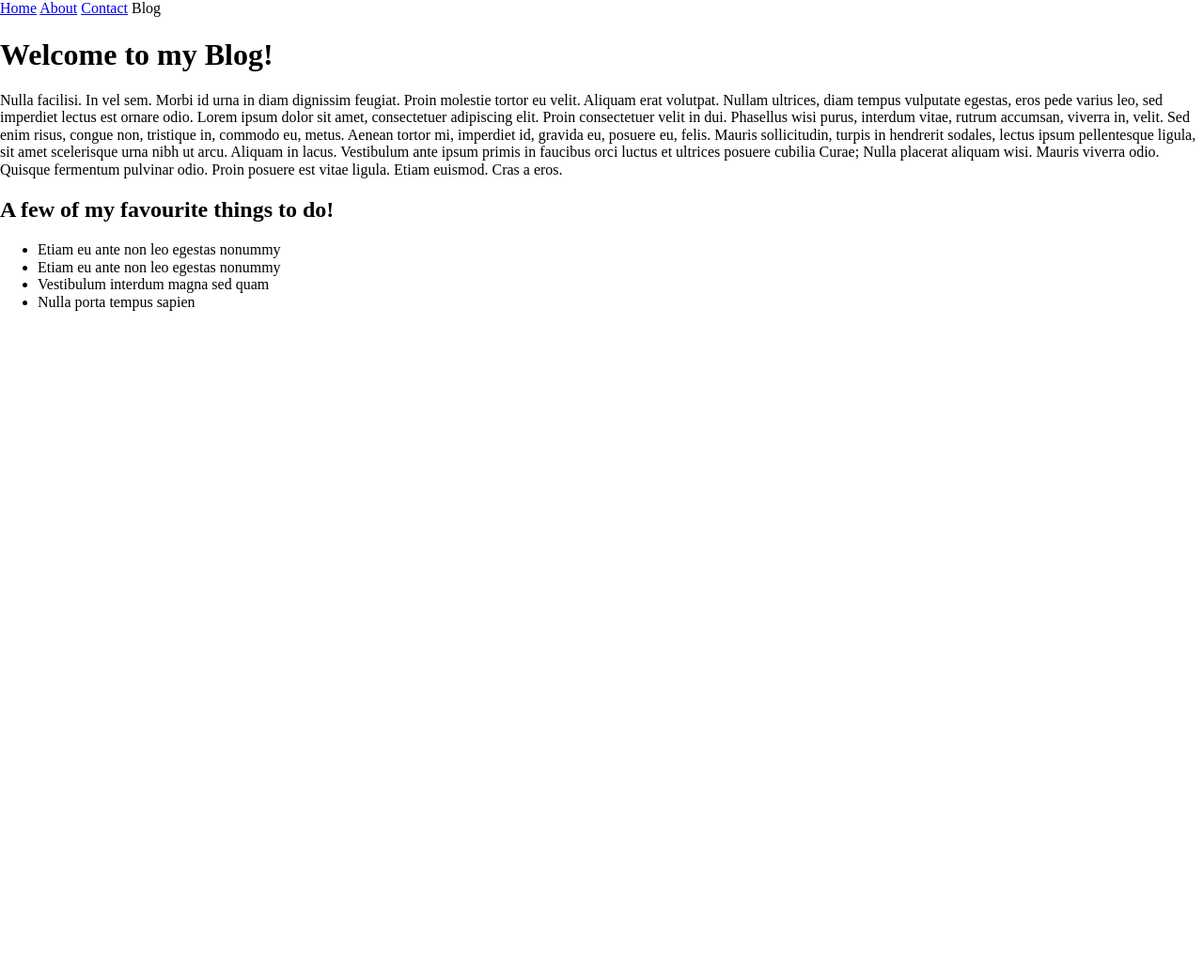
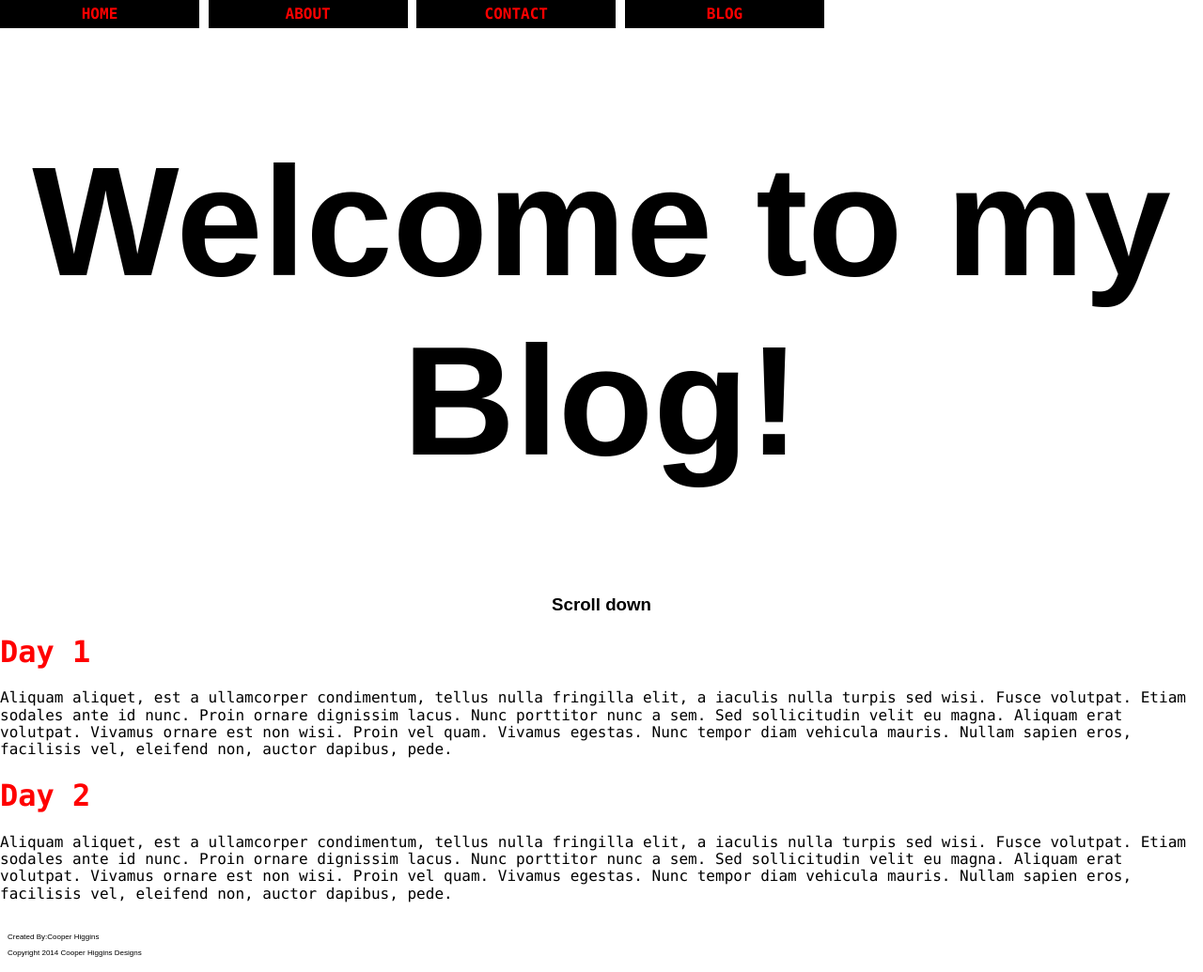
Before and after one commit to CooperHiggins/blog, a plain HTML site: page index.html in a window 1280 px wide. Shown: the whole page at 94% size. Before the commit the page ends 800 px from the top, so only its background shows below. Drawn offline with nearby package versions, Linux system fonts and the light colour scheme.

Commit message:
Updating blog

```diff
--- a/index.html
+++ b/index.html
@@ -17,15 +17,74 @@
         <script src="js/vendor/modernizr-2.6.2.min.js"></script>
 
          <style>
-    nav ul{
-        list-style-type: none;
-        margin: 0;
-        padding: 0;
+
+body{font-family: lucida console;}
+nav ul{
+    list-style-type: none;
+    margin:0px;
+    padding: 0px;
+
     }
 
-    nav li {
-        display: inline;
+nav li {
+    float: left;
     }
+nav a:link, a:visited{
+    display: inline-block;
+    width:200px;
+    font-weight: bold;
+    color: red  ;
+    background-color: black;
+    text-align: center;
+    padding: 6px;
+    text-decoration: none;
+    text-transform: uppercase;
+}
+
+nav a:hover, a:active{
+    background-color: black;
+}
+
+
+
+
+
+a:link {
+    text-decoration: none;
+    color:red;
+
+    }
+a:visited{
+    text-decoration: none;
+
+
+
+    }
+a:hover{
+    text-decoration: none;
+    color: blue;
+
+
+
+}
+a:active{
+    text-decoration: none;
+    color:purple;
+
+
+}
+
+.Welcome {
+    font-family: Arial;
+    font-size: 10.35em;
+        }
+
+.footer{font-family: Arial;
+        font-size: .5em;
+        padding: 8px;
+
+    }
+    h3{font-family: Arial;}
     </style>
 
     </head>
@@ -35,29 +94,35 @@
         <![endif]-->
 
         <!-- Add your site or application content here -->
-    <nav>
+           <nav>
         <ul>
-            <a href="Documents/MkrSq/blog/index.html"<li>Home</li></a>
-            <a href="Documents/MkrSq/blog/About.html"<li>About</li></a>
-            <a href="/Documents/MkrSq/blog"<li>Contact</li></a>
-            <li>Blog</li>
+            <a href="file:///Users/Cooper/Documents/MkrSq/blog/index.html"<li>HOME</li></a>
+            <a href="file:///Users/Cooper/Documents/MkrSq/blog/About.html"<li>ABOUT</li></a>
+            <a href="file:///Users/Cooper/Documents/MkrSq/blog/Contact.html"<li>CONTACT</li></a>
+            <a href="file:///Users/Cooper/Documents/MkrSq/blog/Blog.html"<li>BLOG</li></a>
         </ul>
     </nav>
+      <div align="center">
+        <h1 div class="Welcome">Welcome to my Blog!</h1>
+        <h3>Scroll down</h3>
+    </div>
+        <div align="left">
+            <a href="file:///Users/Cooper/Documents/MkrSq/blog/Blog.html"><h1 id="Day">Day 1</h1> </a>
+        <p>Aliquam aliquet, est a ullamcorper condimentum, tellus nulla fringilla elit, a iaculis nulla turpis sed wisi. Fusce volutpat. Etiam sodales ante id nunc. Proin ornare dignissim lacus. Nunc porttitor nunc a sem. Sed sollicitudin velit eu magna. Aliquam erat volutpat. Vivamus ornare est non wisi. Proin vel quam. Vivamus egestas. Nunc tempor diam vehicula mauris. Nullam sapien eros, facilisis vel, eleifend non, auctor dapibus, pede.</p>
+            <a href="file:///Users/Cooper/Documents/MkrSq/blog/Blog.html"><h1 id="Day">Day 2</h1></a>
 
-        <h1>Welcome to my Blog!</h1>
-        <p>Nulla facilisi. In vel sem. Morbi id urna in diam dignissim feugiat. Proin molestie tortor eu velit. Aliquam erat volutpat. Nullam ultrices, diam tempus vulputate egestas, eros pede varius leo, sed imperdiet lectus est ornare odio. Lorem ipsum dolor sit amet, consectetuer adipiscing elit. Proin consectetuer velit in dui. Phasellus wisi purus, interdum vitae, rutrum accumsan, viverra in, velit. Sed enim risus, congue non, tristique in, commodo eu, metus. Aenean tortor mi, imperdiet id, gravida eu, posuere eu, felis. Mauris sollicitudin, turpis in hendrerit sodales, lectus ipsum pellentesque ligula, sit amet scelerisque urna nibh ut arcu. Aliquam in lacus. Vestibulum ante ipsum primis in faucibus orci luctus et ultrices posuere cubilia Curae; Nulla placerat aliquam wisi. Mauris viverra odio. Quisque fermentum pulvinar odio. Proin posuere est vitae ligula. Etiam euismod. Cras a eros.</p>
+        <p>Aliquam aliquet, est a ullamcorper condimentum, tellus nulla fringilla elit, a iaculis nulla turpis sed wisi. Fusce volutpat. Etiam sodales ante id nunc. Proin ornare dignissim lacus. Nunc porttitor nunc a sem. Sed sollicitudin velit eu magna. Aliquam erat volutpat. Vivamus ornare est non wisi. Proin vel quam. Vivamus egestas. Nunc tempor diam vehicula mauris. Nullam sapien eros, facilisis vel, eleifend non, auctor dapibus, pede.</p>
+        </div>
 
-       <h2>A few of my favourite things to do!</h3>
+        <footer div class="footer">
+            <p>Created By:Cooper Higgins</p>
+            <p>Copyright 2014 Cooper Higgins Designs</p>
 
-    <ul>
-        <li>Etiam eu ante non leo egestas nonummy</li>
 
-        <li>Etiam eu ante non leo egestas nonummy</li>
+        </footer>
 
-        <li>Vestibulum interdum magna sed quam</li>
+        <!-- intro if you want -->
 
-        <li>Nulla porta tempus sapien</li>
-    </ul>
 
 
 
```
Also changed, not shown: About.html (+85 -11 lines), Blog.html (added, +150 -0 lines), Contact.html (+95 -12 lines), Images/Cooperphoto.jpg (added).
